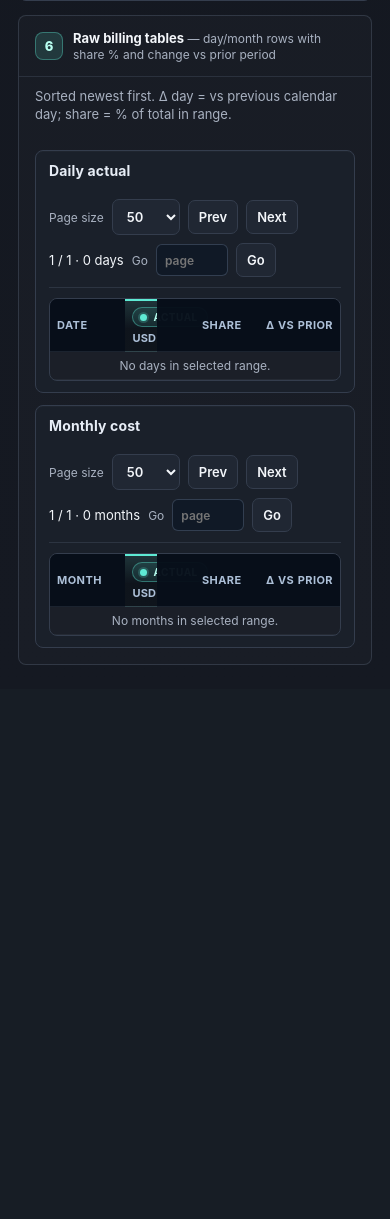
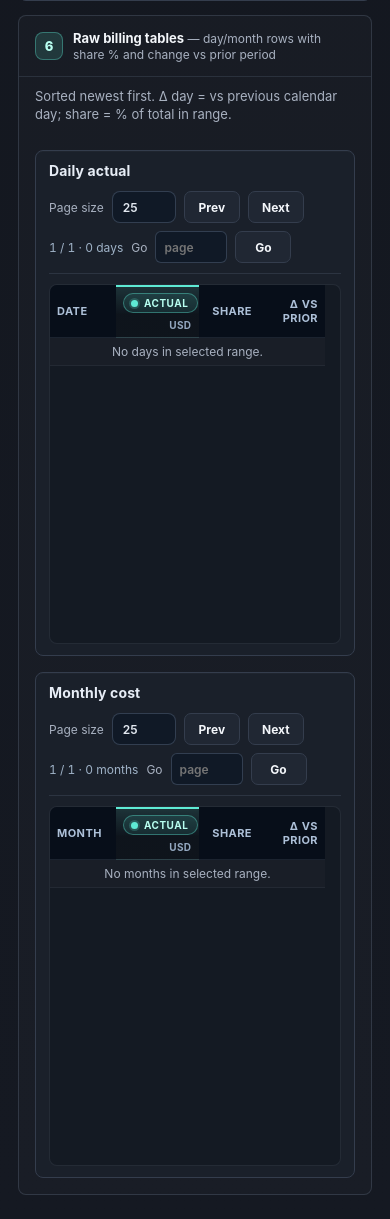
Before and after one commit to xiaxinyu/ai-cost-manager, a FastAPI app: page /reports in a window 390 px wide. Shown: the part 5238-6457 px from the top of the page. Before the commit the page ends 5903 px from the top, so only its background shows below. Run offline with FastAPI, Linux system fonts and the light colour scheme; the visitor is signed in with stand-in values (Sample User, id 1); data comes from the database, SQL or seed files in the repository; data that the repository does not hold is empty.

Commit message:
feat(reports, charts): enhance report styling and chart functionality
- Update CSS for report layouts, improving responsiveness and visual clarity, including new styles for dropdowns and tables.
- Introduce JavaScript functions to enhance date handling in chart axes, ensuring accurate representation of date labels.
- Revise HTML templates to incorporate updated styles and improve the organization of report sections, including pagination controls.
- Enhance tests to validate new chart functionalities and ensure accurate rendering of data in reports.

```diff
--- a/app/static/css/pages/reports.css
+++ b/app/static/css/pages/reports.css
@@ -495,6 +530,30 @@
   width: 26%;
 }
 
+.reportColPct {
+  width: 22%;
+}
+
+.reportColDelta {
+  width: 24%;
+}
+
+.reportBillingTable .reportColPeriod {
+  width: 24%;
+}
+
+.reportBillingTable .reportColMoney {
+  width: 30%;
+}
+
+.reportBillingTable .reportColPct {
+  width: 22%;
+}
+
+.reportBillingTable .reportColDelta {
+  width: 24%;
+}
+
 .reportPage .dataTable tbody tr:nth-child(even) {
   background: rgba(255, 255, 255, 0.02);
 }
@@ -646,6 +705,103 @@
 
 .reportTableCard {
   padding: 14px 16px;
+}
+
+/* Raw billing tables (section 6) */
+.reportRawTablesGrid {
+  --report-raw-table-h: clamp(360px, 42vh, 440px);
+  gap: 16px;
+  align-items: stretch;
+}
+
+.reportRawTableCard {
+  display: flex;
+  flex-direction: column;
+  min-width: 0;
+  height: 100%;
+}
+
+.reportRawToolbar {
+  display: grid;
+  grid-template-columns: minmax(0, 1fr) auto;
+  align-items: center;
+  gap: 10px 14px;
+  margin-bottom: 12px;
+  padding-bottom: 10px;
+  border-bottom: 1px solid rgba(173, 196, 228, 0.12);
+}
+
+.reportRawToolbar .chartCardTitle {
+  margin: 0;
+}
+
+.reportRawPager {
+  display: flex;
+  align-items: center;
+  gap: 8px;
+  flex-wrap: wrap;
+  justify-content: flex-end;
+}
+
+.reportRawPager select {
+  min-height: 32px;
+  padding: 0 28px 0 10px;
+  font-size: 12px;
+  font-weight: 600;
+  appearance: none;
+  background: var(--control-bg);
+  border: 1px solid var(--control-border);
+  border-radius: var(--control-radius);
+  color: #e2e8f0;
+}
+
+.reportRawPager .btnSmall {
+  min-width: 3.5rem;
+  min-height: 32px;
+  padding: 0 10px;
+  font-size: 12px;
+  font-weight: 650;
+}
+
+.reportRawPager .pageInfo {
+  font-size: 12px;
+  font-variant-numeric: tabular-nums;
+  color: #9fb2c7;
+  white-space: nowrap;
+}
+
+.reportPage .reportRawTableScroll {
+  flex: 1 1 auto;
+  height: var(--report-raw-table-h);
+  min-height: var(--report-raw-table-h);
+  max-height: var(--report-raw-table-h);
+  overflow: auto;
+  margin-top: 0;
+  scrollbar-gutter: stable;
+}
+
+.reportBillingTable thead th.colCostActual {
+  vertical-align: bottom;
+  white-space: nowrap;
+}
+
+.reportBillingTable thead th.colCostActual .costPill {
+  display: inline-flex;
+  margin: 0 0 4px;
+}
+
+.reportBillingTable thead th.colCostActual .thLabel {
+  display: block;
+  margin-top: 2px;
+  font-size: 10px;
+  font-weight: 700;
+  letter-spacing: 0.04em;
+  text-transform: uppercase;
+  color: #94a8c0;
+}
+
+.reportBillingTable tbody td.tdCostActual {
+  font-weight: 650;
 }
 
 .reportPage .btnLinkQuiet {
@@ -1009,6 +1165,22 @@
     grid-template-columns: repeat(2, minmax(0, 1fr));
   }
 
+  .reportPage .fieldProject {
+    grid-column: 1 / -1;
+  }
+
+  .reportRawTablesGrid {
+    grid-template-columns: 1fr;
+  }
+
+  .reportRawToolbar {
+    grid-template-columns: 1fr;
+  }
+
+  .reportRawPager {
+    justify-content: flex-start;
+  }
+
   .chartGrid3 {
     grid-template-columns: 1fr;
   }
@@ -1031,7 +1203,8 @@
   .reportToolbarGrid,
   .chartGrid2,
   .reportKpis,
-  .heroMetricGrid {
+  .heroMetricGrid,
+  .reportRawTablesGrid {
     grid-template-columns: 1fr;
   }
 
--- a/app/static/js/chart-style.js
+++ b/app/static/js/chart-style.js
@@ -65,12 +65,25 @@
     Chart.defaults.plugins.tooltip.cornerRadius = 8;
   }
 
-  /** Shorten YYYY-MM-DD for dense x-axes. */
+  /** Shorten YYYY-MM-DD (or YYYY-MM) for dense x-axes. */
   function formatDateTick(raw) {
     const s = String(raw ?? '').trim();
-    const m = s.match(/^(\d{4})-(\d{2})-(\d{2})/);
-    if (!m) return s;
-    return `${m[2]}/${m[3]}`;
+    const day = s.match(/^(\d{4})-(\d{2})-(\d{2})/);
+    if (day) return `${day[2]}/${day[3]}`;
+    const month = s.match(/^(\d{4})-(\d{2})$/);
+    if (month) return `${month[1]}-${month[2]}`;
+    return s;
+  }
+
+  /** Resolve category-scale tick value (index) to the chart label string. */
+  function labelAtTick(scale, tickValue) {
+    if (scale && typeof scale.getLabelForValue === 'function') {
+      const fromScale = scale.getLabelForValue(tickValue);
+      if (fromScale !== undefined && fromScale !== null && fromScale !== '') return fromScale;
+    }
+    const labels = scale?.chart?.data?.labels;
+    if (Array.isArray(labels) && labels[tickValue] !== undefined) return labels[tickValue];
+    return tickValue;
   }
 
   /** Full date for tooltip titles. */
@@ -99,7 +112,7 @@
       minRotation: 0,
       padding: 8,
       callback(value) {
-        return formatDateTick(value);
+        return formatDateTick(labelAtTick(this, value));
       },
     };
   }
@@ -338,6 +351,7 @@
     theme,
     applyDefaults,
     formatDateTick,
+    labelAtTick,
     formatFullDate,
     tooltipTitleFullDate,
     xAxisTicks,
--- a/app/templates/index.html
+++ b/app/templates/index.html
@@ -224,7 +224,7 @@
     <script src="/static/js/money.js"></script>
     <script src="/static/js/http.js"></script>
     <script src="/static/js/chart-plugins.js"></script>
-    <script src="/static/js/chart-style.js?v=20260605-cost"></script>
+    <script src="/static/js/chart-style.js?v=20260605-dates"></script>
     <script src="/static/js/cost-semantics.js?v=20260605-cost"></script>
     <script src="/static/js/dashboard-ui.js"></script>
     <script>
--- a/app/templates/reports.html
+++ b/app/templates/reports.html
@@ -6,7 +6,7 @@
     <title>Reports - Models Cost Management</title>
     <link rel="stylesheet" href="/static/css/app-shell.css" />
     <link rel="stylesheet" href="/static/css/page-common.css" />
-    <link rel="stylesheet" href="/static/css/pages/reports.css?v=20260605-cost" />
+    <link rel="stylesheet" href="/static/css/pages/reports.css?v=20260605-raw-h" />
     <link rel="stylesheet" href="/static/css/layout-pro.css" />
     <link rel="stylesheet" href="/static/css/dashboard-shared.css?v=20260605-cost" />
   </head>
@@ -347,15 +347,15 @@
               </span>
             </summary>
             <p class="reportSectionLead muted tableAnalysisNote" id="tableAnalysisNote">Sorted newest first. Δ day = vs previous calendar day; share = % of total in range.</p>
-            <div class="chartGrid chartGrid2">
-              <article class="card reportTableCard">
-                <div class="rowsToolbar">
+            <div class="chartGrid chartGrid2 reportRawTablesGrid">
+              <article class="card reportTableCard reportRawTableCard">
+                <div class="rowsToolbar reportRawToolbar">
                   <h3 class="chartCardTitle">Daily actual</h3>
-                  <div class="pager">
+                  <div class="pager reportRawPager">
                     <span class="muted">Page size</span>
                     <select id="dailyPageSizeSelect" aria-label="Daily page size">
-                      <option value="25">25</option>
-                      <option value="50" selected>50</option>
+                      <option value="25" selected>25</option>
+                      <option value="50">50</option>
                       <option value="100">100</option>
                       <option value="200">200</option>
                     </select>
@@ -367,27 +367,27 @@
                     <button id="dailyGoBtn" class="btnSmall" type="button">Go</button>
                   </div>
                 </div>
-                <div class="tableScroll">
+                <div class="tableScroll reportRawTableScroll dashTableShell">
                   <table class="dataTable dashTable reportBillingTable">
                     <colgroup>
                       <col class="reportColPeriod" />
                       <col class="reportColMoney" />
                       <col class="reportColPct" />
-                      <col class="reportColPct" />
+                      <col class="reportColDelta" />
                     </colgroup>
                     <thead><tr><th>Date</th><th class="num colCostActual"><span class="costPill costPill--actual">Actual</span><span class="thLabel">USD</span></th><th class="num">Share</th><th class="num">Δ vs prior</th></tr></thead>
                     <tbody id="dailyTbody"></tbody>
                   </table>
                 </div>
               </article>
-              <article class="card reportTableCard">
-                <div class="rowsToolbar">
+              <article class="card reportTableCard reportRawTableCard">
+                <div class="rowsToolbar reportRawToolbar">
                   <h3 class="chartCardTitle">Monthly cost</h3>
-                  <div class="pager">
+                  <div class="pager reportRawPager">
                     <span class="muted">Page size</span>
                     <select id="monthlyPageSizeSelect" aria-label="Monthly page size">
-                      <option value="25">25</option>
-                      <option value="50" selected>50</option>
+                      <option value="25" selected>25</option>
+                      <option value="50">50</option>
                       <option value="100">100</option>
                       <option value="200">200</option>
                     </select>
@@ -399,13 +399,13 @@
                     <button id="monthlyGoBtn" class="btnSmall" type="button">Go</button>
                   </div>
                 </div>
-                <div class="tableScroll">
+                <div class="tableScroll reportRawTableScroll dashTableShell">
                   <table class="dataTable dashTable reportBillingTable">
                     <colgroup>
                       <col class="reportColPeriod" />
                       <col class="reportColMoney" />
                       <col class="reportColPct" />
-                      <col class="reportColPct" />
+                      <col class="reportColDelta" />
                     </colgroup>
                     <thead><tr><th>Month</th><th class="num colCostActual"><span class="costPill costPill--actual">Actual</span><span class="thLabel">USD</span></th><th class="num">Share</th><th class="num">Δ vs prior</th></tr></thead>
                     <tbody id="monthlyTbody"></tbody>
@@ -423,9 +423,9 @@
     <script src="/static/js/app-shell.js"></script>
     <script src="/static/js/money.js"></script>
     <script src="/static/js/http.js"></script>
-    <script src="/static/js/forecasting.js"></script>
+    <script src="/static/js/forecasting.js?v=20260605-ratio"></script>
     <script src="/static/js/chart-plugins.js"></script>
-    <script src="/static/js/chart-style.js?v=20260605-cost"></script>
+    <script src="/static/js/chart-style.js?v=20260605-dates"></script>
     <script src="/static/js/cost-semantics.js?v=20260605-cost"></script>
     <script src="/static/js/dashboard-ui.js"></script>
     <script>
@@ -443,9 +443,9 @@
       let lastTokenRatioRows = [];
 
       let dailyPage = 1;
-      let dailyPageSize = 50;
+      let dailyPageSize = 25;
       let monthlyPage = 1;
-      let monthlyPageSize = 50;
+      let monthlyPageSize = 25;
 
       let projectBreakdownRows = [];
       let pbSortKey = 'actual_cost_usd_total';
@@ -1280,7 +1280,8 @@
 
         for (const p of projects) {
           const label = document.createElement('label');
-          label.className = 'dropdownItem';
+          label.className = 'dropdownItem dropdownItem--project';
+          label.title = p;
 
           const cb = document.createElement('input');
           cb.type = 'checkbox';
@@ -1298,6 +1299,7 @@
           });
 
           const span = document.createElement('span');
+          span.className = 'dropdownItemLabel';
           span.textContent = p;
 
           label.appendChild(cb);
@@ -1912,7 +1914,7 @@
         const dailyGoBtn = document.getElementById('dailyGoBtn');
 
         dailyPageSizeSelect.addEventListener('change', () => {
-          dailyPageSize = Math.max(1, Math.min(200, Number(dailyPageSizeSelect.value || 50)));
+          dailyPageSize = Math.max(1, Math.min(200, Number(dailyPageSizeSelect.value || 25)));
           dailyPage = 1;
           if (lastReport) renderTables(lastReport);
         });
@@ -1938,7 +1940,7 @@
         const monthlyGoBtn = document.getElementById('monthlyGoBtn');
 
         monthlyPageSizeSelect.addEventListener('change', () => {
-          monthlyPageSize = Math.max(1, Math.min(200, Number(monthlyPageSizeSelect.value || 50)));
+          monthlyPageSize = Math.max(1, Math.min(200, Number(monthlyPageSizeSelect.value || 25)));
           monthlyPage = 1;
           if (lastReport) renderTables(lastReport);
         });
--- a/app/templates/tokens.html
+++ b/app/templates/tokens.html
@@ -347,9 +347,9 @@
     <script src="/static/js/app-shell.js"></script>
     <script src="/static/js/money.js"></script>
     <script src="/static/js/http.js"></script>
-    <script src="/static/js/forecasting.js?v=20260516-4"></script>
+    <script src="/static/js/forecasting.js?v=20260605-ratio"></script>
     <script src="/static/js/chart-plugins.js"></script>
-    <script src="/static/js/chart-style.js?v=20260605-cost"></script>
+    <script src="/static/js/chart-style.js?v=20260605-dates"></script>
     <script src="/static/js/cost-semantics.js?v=20260605-cost"></script>
     <script src="/static/js/dashboard-ui.js"></script>
     <script src="/static/js/pages/tokens.js?v=20260605-cost"></script>
```
Also changed, not shown: other parts of app/static/css/pages/reports.css (+46 -11 lines), app/static/js/forecasting.js (+11 -54 lines), tests/test_static_chart.py (+16 -0 lines).
